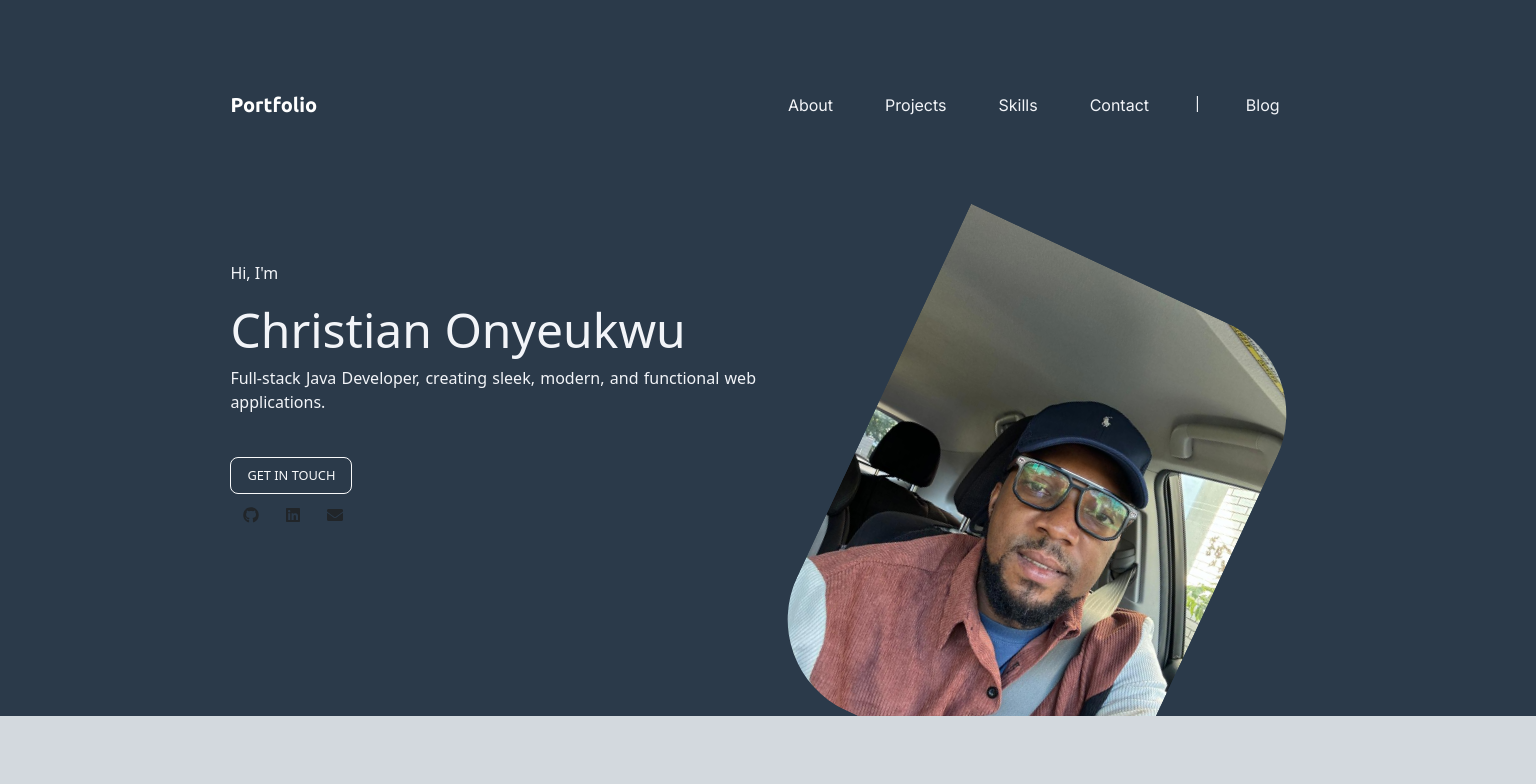
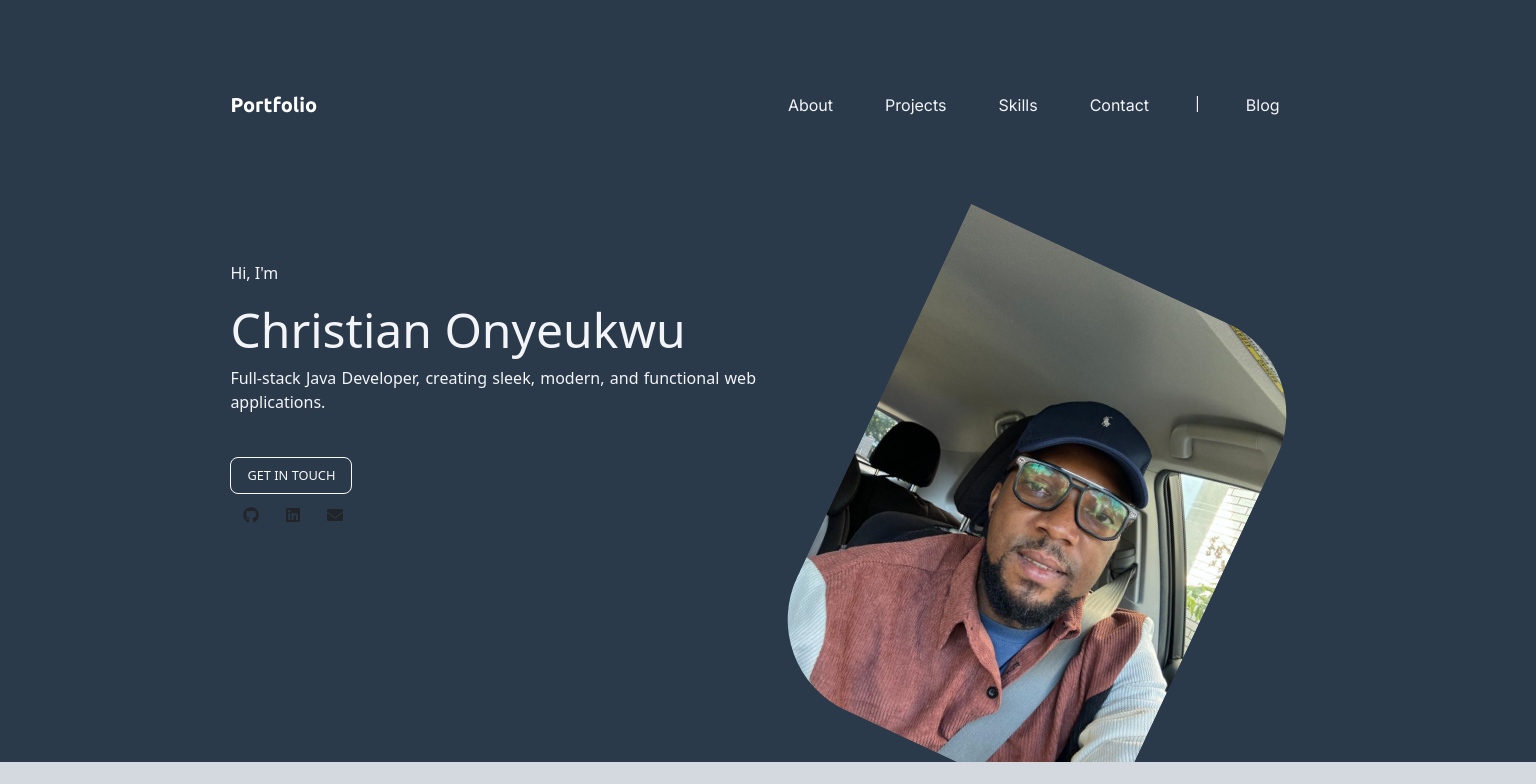
Before and after one commit to christianRibig5/christian_portfolio, a React (Vite) app: page / in a window 1536 px wide. Shown: the top 784 px of the page. Built offline with nearby package versions, Linux system fonts and the light colour scheme.

Commit message:
completed the hero section

```diff
--- a/src/styles.css
+++ b/src/styles.css
@@ -177,7 +177,7 @@ p {
 
   /* title section*/
   #title .container-fluid {
-    padding: 5% 15% 12%;
+    padding: 5% 15% 15%;
   }
 }
 
```
